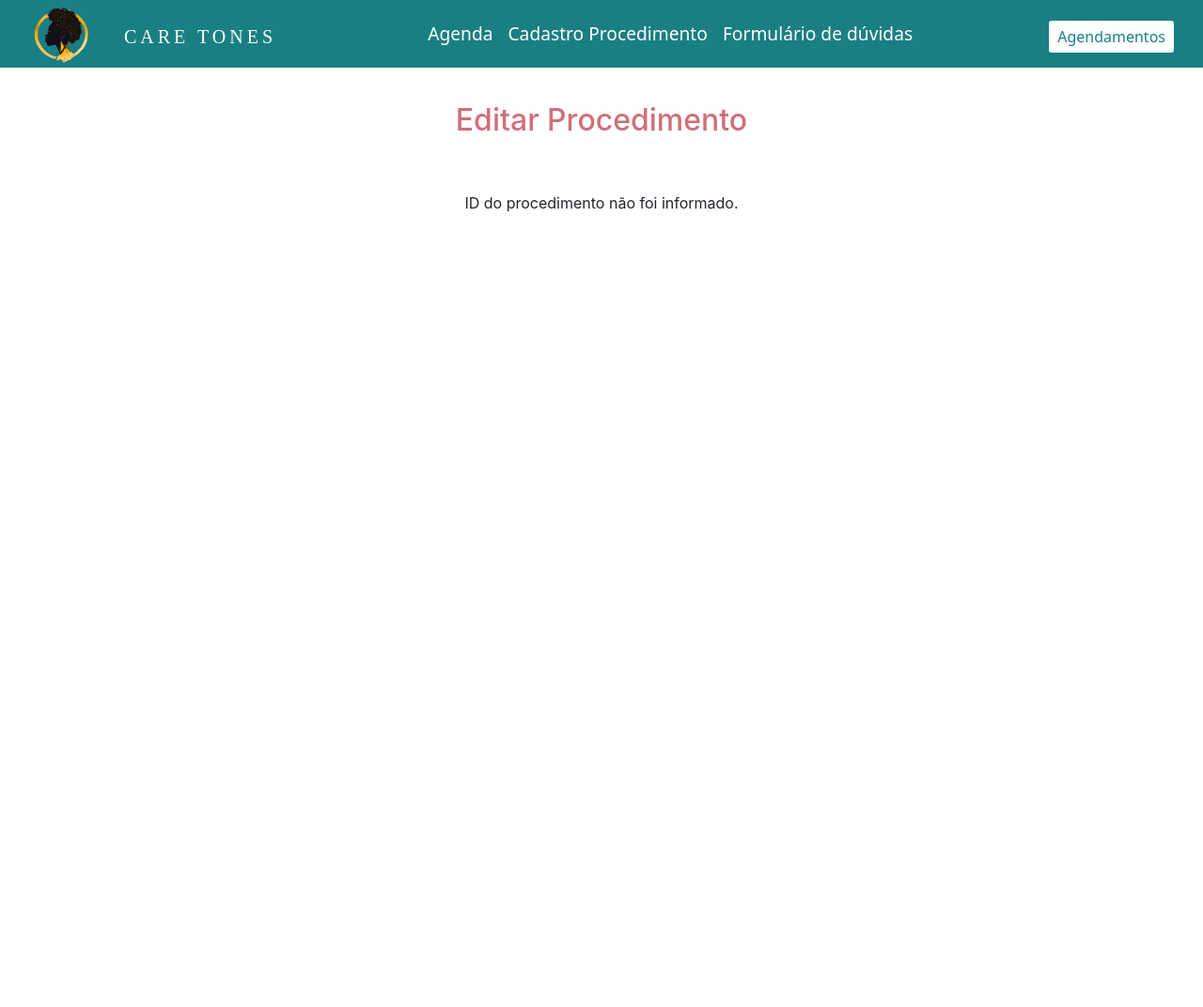
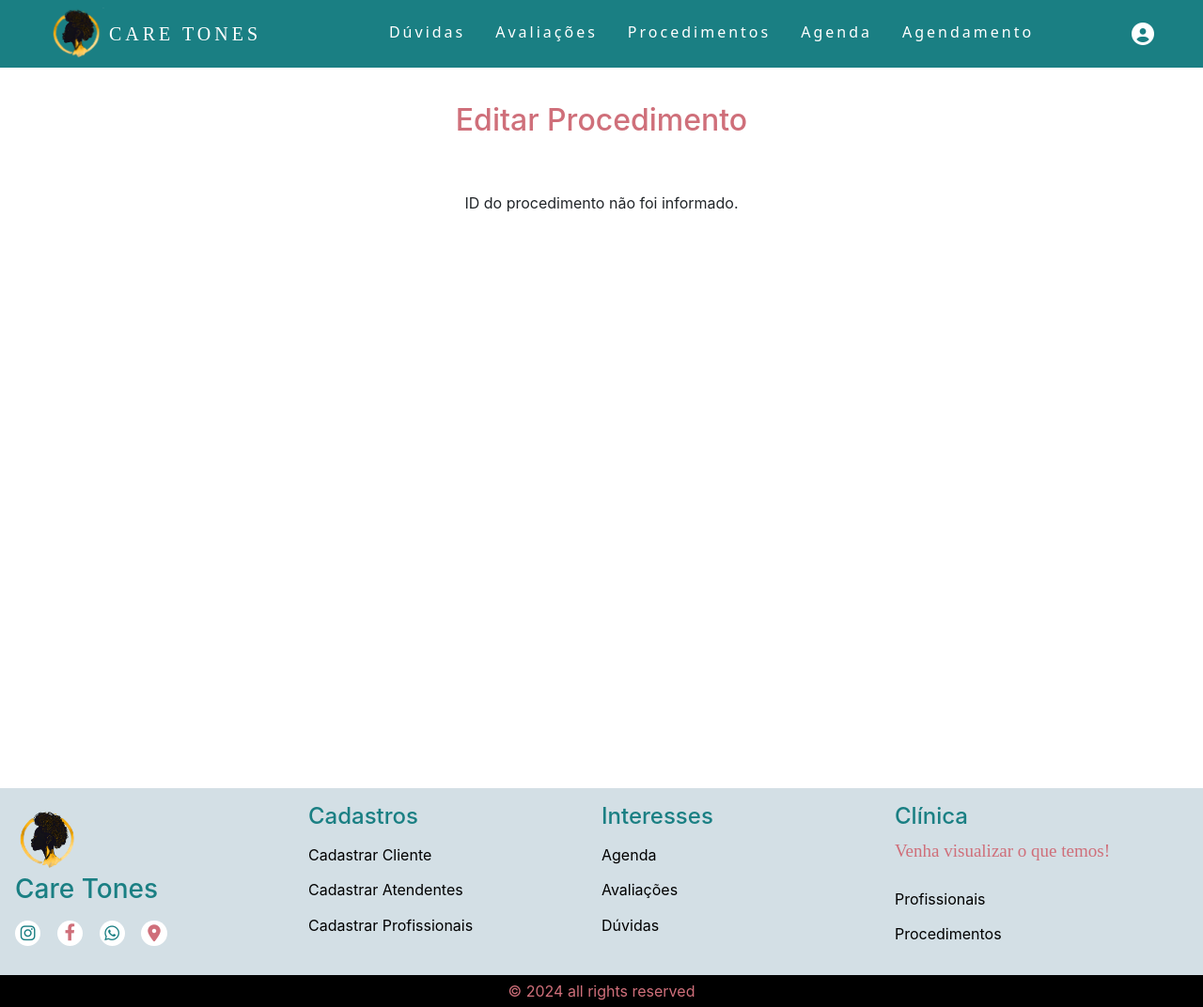
Before and after one commit to Lehguanaes/Clinica_Estetica_Site, a PHP site: page /glow_schedule/procedimento/editarProcedimento.php in a window 1280 px wide. Shown: the whole page at 94% size. Before the commit the page ends 226 px from the top, so only its background shows below. Run offline with PHP 8.4, Linux system fonts and the light colour scheme.

Commit message:
Update editarProcedimento.php

```diff
--- a/glow_schedule/procedimento/editarProcedimento.php
+++ b/glow_schedule/procedimento/editarProcedimento.php
@@ -3,48 +3,59 @@
 <head>
     <meta charset="UTF-8">
     <meta name="viewport" content="width=device-width, initial-scale=1.0">
-    <title>Editar Perfil Atendentes</title>
+    <title>Care Tones</title>
+    <!-- Ícone para navegadores modernos -->
+    <link rel="icon" href="../logo/Logo.png" type="image/png">
+    <!-- Ícone para navegadores antigos -->
+    <link rel="shortcut icon" href="../logo/Logo.png" type="image/x-icon">
     <!-- Links externos -->
     <link rel="stylesheet" href="https://stackpath.bootstrapcdn.com/bootstrap/4.5.2/css/bootstrap.min.css">
+    <link rel="stylesheet" href="https://cdnjs.cloudflare.com/ajax/libs/font-awesome/6.0.0-beta3/css/all.min.css">
+    <link rel="stylesheet" href="https://cdnjs.cloudflare.com/ajax/libs/font-awesome/6.2.1/css/all.min.css" integrity="sha512-MV7K8+y+gLIBoVD59lQIYicR65iaqukzvf/nwasF0nqhPay5w/9lJmVM2hMDcnK1OnMGCdVK+iQrJ7lzPJQd1w==" crossorigin="anonymous" referrerpolicy="no-referrer" />
     <script src="https://code.jquery.com/jquery-3.5.1.min.js"></script>
-    <script src="https://cdnjs.cloudflare.com/ajax/libs/jquery.mask/1.14.16/jquery.mask.min.js"></script>
-    <link rel="stylesheet" href="https://cdnjs.cloudflare.com/ajax/libs/font-awesome/6.2.1/css/all.min.css" integrity="sha512-MV7K8+y+gLIBoVD59lQIYicR65iaqukzvf/nwasF0nqhPay5w/9lJmVM2hMDcnK1OnMGCdVK+iQrJ7lzPJQd1w==" crossorigin="anonymous" referrerpolicy="no-referrer" />
+    <!-- Estilização padrão do web site -->
+    <link rel="stylesheet" href="../css/style.css">
     <!-- Estilização formulários de Perfis -->
     <link rel="stylesheet" href="../css/perfil.css">
-    <!-- Estilização padrão do web site -->
-    <link rel="stylesheet" href="../css/style.css">
     <!-- Estilização Navbar -->
-      <link rel="stylesheet" href="/glow_schedule/css/navbar.css">
+    <link rel="stylesheet" href="../css/navbar.css">
 </head>
 <body>
-    <nav class="navbar navbar-expand-lg">
-        <div class="container-fluid">
-            <a class="navbar-brand"> <img class="rounded-circle ms-4" src="../logo/Logo.png" alt="Logo care tones" width="69px"> </a>
-            <div class="logo">
-                <a class="nav-link active" aria-current="page" href="home.php">Care Tones</a>
-            </div>
-            <button class="navbar-toggler" type="button" data-bs-toggle="collapse" data-bs-target="#navbarSupportedContent" aria-controls="navbarSupportedContent" aria-expanded="false" aria-label="Toggle navigation">
-                <span class="navbar-toggler-icon"></span>
-            </button>
-            <div class="collapse navbar-collapse" id="navbarSupportedContent">
-                <ul class="navbar-nav w-auto">
-                    <li class="nav-item pe-4 ps-4">
-                        <a class="nav-link active" aria-current="page" href="agenda.php">Agenda</a>
-                    </li>
-                    <li class="nav-item pe-4 ps-4">
-                        <a class="nav-link active" aria-current="page" href="cadastroProcedimento.php">Cadastro Procedimento</a>
-                    </li>
-                    <li class="nav-item pe-4 ps-4">
-                        <a class="nav-link active" aria-current="page" href="FormularioDuvidas.php">Formulário de dúvidas</a>
-                    </li>
+    <!-- Início da Navbar -->
+    <header>
+        <nav class="nav-bar">
+            <a class="logo" href="#"><img src="../logo/Logo.png" class="logoIMG">Care Tones</a>
+            <ul class="nav-list">
+                <li><a href="../atendente/visualizarDuvidas.php" class="nav">Dúvidas</a></li>
+                <li><a href="../atendente/visualizarAvaliacoes.php" class="nav">Avaliações</a></li>
+                <li><a href="../procedimento/consultarProcedimento.php" class="nav">Procedimentos</a></li>
+                <li><a href="../atendente/visualizarConsultas.php" class="nav">Agenda</a></li>
+                <li><a href="../agendamentoAtendente/agendamento.php" class="nav">Agendamento</a></li>
             </ul>
-                <button type="button" class="btn btn-sm btn-link me-4 ms-4" id="link_agendamentos_ativado"> <a href="cadastrarConsulta.php" id="link_agendamentos_ativado">Agendamentos</a></button>
+            <div class="dropdown">
+                <div class="login-icon">
+                    <a href="perfilAtendente.php">
+                        <i class="fa-solid fa-circle-user fa-xl" style="color: #fff;"></i>
+                    </a>
+                    <div class="dropdown-content">
+                        <a href="../atendente/perfilAtendente.php"><i class="fa-solid fa-user fa-sm" style="color: #cf6f7a;"></i> Perfil </a>
+                        <a href="../atendente/consultarCliente.php"><i class="fa-solid fa-users-line" style="color: #cf6f7a;"></i> Clientes </a>
+                        <a href="../atendente/consultarAtendente.php"><i class="fa-solid fa-user-tie" style="color: #cf6f7a;"></i> Atendentes</a>
+                        <a href="../atendente/consultarEsteticista.php"><i class="fa-solid fa-user-doctor" style="color: #cf6f7a;"></i> Profissionais </a>
+                        <a href="../procedimento/consultarProcedimento.php"><i class="fa-brands fa-shopify" style="color: #cf6f7a;"></i> Procedimentos </a>
+                        <a href="/glow_schedule/controller/logout.php"><i class="fa-solid fa-right-to-bracket fa-sm"></i> Sair</a>
                     </div>
             </div>
+            </div>
+            <div class="mobile-menu">
+                <div class="line1"></div>
+                <div class="line2"></div>
+                <div class="line3"></div>
+            </div>
         </nav>
-
+    </header>
+    <!-- Fim da Navbar -->
     <h2>Editar Procedimento</h2>
-
     <section class="container">
         <?php
         require_once $_SERVER['DOCUMENT_ROOT'] . "/glow_schedule/controller/conexao.php";
@@ -115,7 +126,6 @@
                 echo "<p>Erro ao atualizar procedimento.</p>";
             }
         }
-
         if (isset($procedimentoData)) {
         ?>
         <form method="POST" action="" class="form" id="form_perfil" enctype="multipart/form-data">
@@ -139,13 +149,21 @@
                     </div>
                 </div>
             </div>
-            </div>
             <div class="column">
                 <div class="input-box">
                     <label for="nome_procedimento">*Nome:</label>
                     <input type="text" class="form-control" id="nome_procedimento" name="nome_procedimento" placeholder="Digite o Nome do Procedimento" value="<?php echo htmlspecialchars($procedimentoData['nome_procedimento']); ?>" required>
                 </div>
+                <div class="input-box">
+                    <label for="preco_procedimento">*Preço:</label>
+                    <input type="text" class="form-control" id="preco_procedimento" name="preco_procedimento" placeholder="Digite o preço do procedimento" value="<?php echo htmlspecialchars($procedimentoData['preco_procedimento']); ?>" required>
+                </div>
+            </div>
             <div class="column">
+                <div class="input-box">
+                    <label for="manutencao_procedimento">Manutenção:</label>
+                    <input type="text" class="form-control" id="manutencao_procedimento" name="manutencao_procedimento" placeholder="Digite a manutenção" value="<?php echo htmlspecialchars($procedimentoData['manutencao_procedimento']); ?>">
+                </div>
                 <div class="input-box">
                     <label for="duracao_procedimento">*Duração:</label>
                     <input type="text" class="form-control" id="duracao_procedimento" name="duracao_procedimento" placeholder="Digite a duração do procedimento" value="<?php echo htmlspecialchars($procedimentoData['duracao_procedimento']); ?>" required>
@@ -153,27 +171,14 @@
             </div>
             <div class="column">
                 <div class="input-box">
-                        <label for="manutencao_procedimento">Manutenção:</label>
-                        <input type="text" class="form-control" id="manutencao_procedimento" name="manutencao_procedimento" placeholder="Digite a manutenção" value="<?php echo htmlspecialchars($procedimentoData['manutencao_procedimento']); ?>" required>
-                    </div>
-                </div>
-                <div class="column">
-                    <div class="input-box">
                     <label for="descricao_p_procedimento">Descrição Pequena:</label>
-                        <textarea class="form-control" id="descricao_p_procedimento" name="descricao_p_procedimento" placeholder="Digite uma breve descrição"><?php echo htmlspecialchars($procedimentoData['descricao_p_procedimento']); ?></textarea required>
+                    <textarea class="form-control" id="descricao_p_procedimento" name="descricao_p_procedimento" placeholder="Digite uma breve descrição"><?php echo htmlspecialchars($procedimentoData['descricao_p_procedimento']); ?></textarea>
                 </div>
             </div>
             <div class="column">
                 <div class="input-box">
                     <label for="descricao_g_procedimento">Descrição Grande:</label>
-                        <textarea class="form-control" id="descricao_g_procedimento" name="descricao_g_procedimento" placeholder="Digite uma descrição completa"><?php echo htmlspecialchars($procedimentoData['descricao_g_procedimento']); ?></textarea required>
-                    </div>
-                </div>
-                <div class="column">
-                    <div class="input-box">
-                        <label for="preco_procedimento">*Preço:</label>
-                        <input type="text" class="form-control" id="preco_procedimento" name="preco_procedimento" placeholder="Digite o preço do procedimento" value="<?php echo htmlspecialchars($procedimentoData['preco_procedimento']); ?>" required>
-                    </div>
+                    <textarea class="form-control" id="descricao_g_procedimento" name="descricao_g_procedimento" placeholder="Digite uma descrição completa"><?php echo htmlspecialchars($procedimentoData['descricao_g_procedimento']); ?></textarea>
                 </div>
             </div>
             <div class="button-row">
@@ -182,13 +187,82 @@
         </form>
         <?php } ?>
     </section>
-
+     <!-- Inicio Footer -->
+     <footer>
+        <div id="footer_content">
+            <div id="footer_contacts">
+                <a class="navbar-brand" href="#"> <img class="rounded-circle ms-4" src="../logo/Logo.png" alt="Logo care tones" width="69px"></a>
+                <h3>Care Tones</h3>
+                <div id="footer_social_media">
+                    <a href="#" class="footer-link" id="instagram">
+                        <i class="fa-brands fa-instagram"></i>
+                    </a>
+                    <a href="#" class="footer-link" id="facebook">
+                        <i class="fa-brands fa-facebook-f fa-xs"></i>
+                    </a>
+                    <a href="#" class="footer-link" id="whatsapp">
+                        <i class="fa-brands fa-whatsapp"></i>
+                    </a>
+                    <a href="#" class="footer-link" id="localizacao">
+                        <i class="fa-solid fa-location-dot"></i>
+                    </a>
+                </div>
+            </div>
+            <ul class="footer-list">
+                <li>
+                    <h4 id="subtitulo-footer">Cadastros</h4>
+                </li>
+                <li>
+                    <a href="../atendente/cadastrarClienteAtendente.php" class="footer-link">Cadastrar Cliente</a>
+                </li>
+                <li>
+                    <a href="../atendente/cadastroAtendente.php" class="footer-link">Cadastrar Atendentes</a>
+                </li>
+                <li>
+                    <a href="../atendente/cadastroEsteticista.php" class="footer-link">Cadastrar Profissionais</a>
+                </li>
+            </ul>
+            <ul class="footer-list">
+                <li>
+                    <h4 id="subtitulo-footer">Interesses</h4>
+                </li>
+                <li>
+                    <a href="../atendente/visualizarConsultas.php" class="footer-link">Agenda</a>
+                </li>
+                <li>
+                    <a href="../atendente/visualizarAvaliacoes.php" class="footer-link">Avaliações</a>
+                </li>
+                <li>
+                    <a href="../atendente/visualizarDuvidas.php" class="footer-link">Dúvidas</a>
+                </li>
+            </ul>
+            <div id="footer_subscribe">
+                <h4 id="subtitulo-footer">Clínica</h4>
+                <p>
+                    Venha visualizar o que temos!
+                </p>
+                <ul class="footer-list">
+                <li>
+                    <a href="../esteticista/esteticistas.php" class="footer-link">Profissionais</a>
+                </li>
+                <li>
+                    <a href="../procedimento/procedimentos.php" class="footer-link">Procedimentos</a>
+                </li>
+                </ul>
+            </div>
+        </div>
+        <div id="footer_copyright">
+            &#169
+            2024 all rights reserved
+        </div>
+    </footer>
+    <!-- Link Js Navbar -->
+    <script src="../js/navbar.js"></script>
     <script>
     function previewProfilePic() {
         const fileInput = document.getElementById('foto_procedimento');
         const previewImage = document.getElementById('profile-pic-preview');
         const file = fileInput.files[0];
-
         if (file) {
             const reader = new FileReader();
             reader.onload = function(e) {
```
Lines whose indentation alone changed are shown as unchanged.
